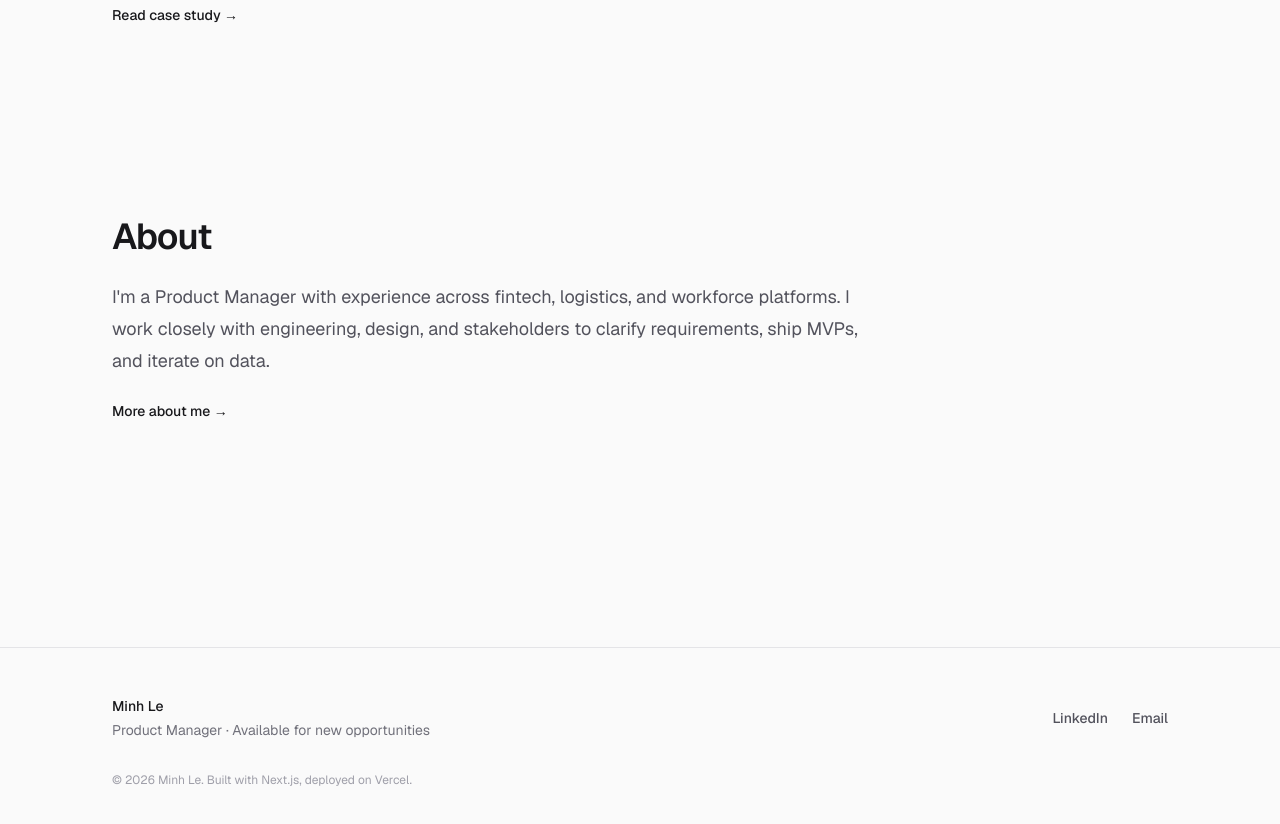
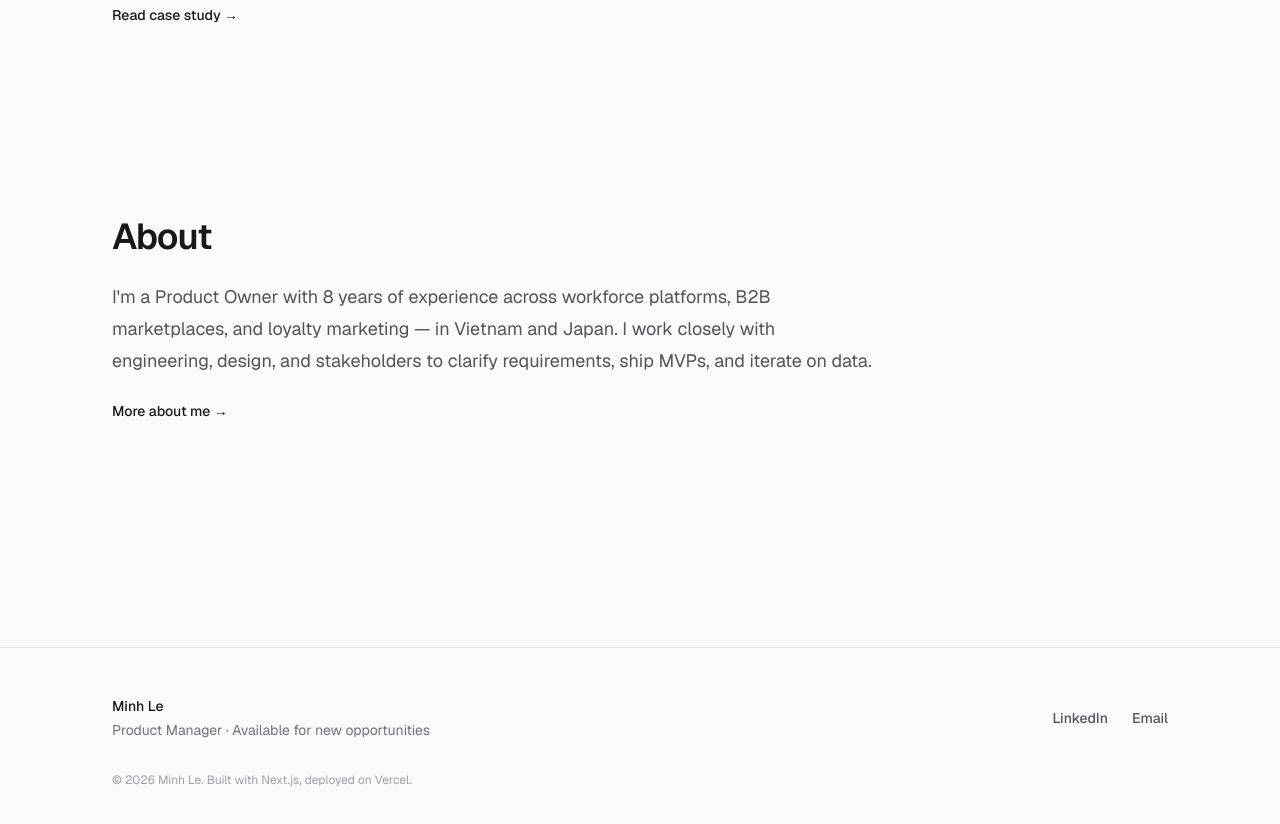
Before and after one commit to minhle2203/portfolio, a Next.js app: page / in a window 1280 px wide. Shown: the part 1940-2764 px from the top of the page. Built offline with nearby package versions, Linux system fonts and the light colour scheme; no server answers.

Commit message:
M7: Framer Motion fade-in animations + GA4 integration (gated by NEXT_PUBLIC_GA_ID env var)

```diff
--- a/app/about/page.tsx
+++ b/app/about/page.tsx
@@ -1,4 +1,5 @@
 import Container from "@/components/Container";
+import FadeIn from "@/components/FadeIn";
 import { aboutContent } from "@/lib/about";
 
 export const metadata = {
@@ -11,6 +12,7 @@ export default function AboutPage() {
 
   return (
     <Container>
+      <FadeIn>
       <section className="py-24 sm:py-32">
         <p className="text-sm font-medium uppercase tracking-widest text-zinc-500 dark:text-zinc-400">
           About
@@ -28,7 +30,9 @@ export default function AboutPage() {
           ))}
         </div>
       </section>
+      </FadeIn>
 
+      <FadeIn>
       <section className="border-t border-zinc-200 py-16 sm:py-24 dark:border-zinc-800">
         <h2 className="text-3xl font-semibold tracking-tight text-zinc-900 dark:text-zinc-50 sm:text-4xl">
           Experience
@@ -63,7 +67,9 @@ export default function AboutPage() {
           ))}
         </div>
       </section>
+      </FadeIn>
 
+      <FadeIn>
       <section className="border-t border-zinc-200 py-16 sm:py-24 dark:border-zinc-800">
         <h2 className="text-3xl font-semibold tracking-tight text-zinc-900 dark:text-zinc-50 sm:text-4xl">
           Skills & methods
@@ -83,7 +89,9 @@ export default function AboutPage() {
           ))}
         </div>
       </section>
+      </FadeIn>
 
+      <FadeIn>
       <section className="border-t border-zinc-200 py-16 sm:py-24 dark:border-zinc-800">
         <div className="grid gap-16 sm:grid-cols-2">
           <div>
@@ -119,6 +127,7 @@ export default function AboutPage() {
           </div>
         </div>
       </section>
+      </FadeIn>
     </Container>
   );
 }
--- a/app/layout.tsx
+++ b/app/layout.tsx
@@ -1,8 +1,11 @@
 import type { Metadata } from "next";
 import { Geist, Geist_Mono } from "next/font/google";
+import { GoogleAnalytics } from "@next/third-parties/google";
 import Header from "@/components/Header";
 import Footer from "@/components/Footer";
 import "./globals.css";
+
+const GA_ID = process.env.NEXT_PUBLIC_GA_ID;
 
 const geistSans = Geist({
   variable: "--font-geist-sans",
@@ -35,6 +38,7 @@ export default function RootLayout({
         <main className="flex-1">{children}</main>
         <Footer />
       </body>
+      {GA_ID && <GoogleAnalytics gaId={GA_ID} />}
     </html>
   );
 }
--- a/app/page.tsx
+++ b/app/page.tsx
@@ -1,6 +1,7 @@
 import Link from "next/link";
 import Container from "@/components/Container";
 import ProjectCard from "@/components/ProjectCard";
+import FadeIn from "@/components/FadeIn";
 import { getFeaturedProjects } from "@/lib/projects";
 
 export default function Home() {
@@ -9,6 +10,7 @@ export default function Home() {
   return (
     <>
       <Container>
+        <FadeIn>
           <section className="flex min-h-[calc(80vh-4rem)] flex-col justify-center py-24 sm:py-32">
             <p className="text-sm font-medium uppercase tracking-widest text-zinc-500 dark:text-zinc-400">
               Product Manager
@@ -17,14 +19,16 @@ export default function Home() {
               Hi, I&apos;m Minh.
             </h1>
             <p className="mt-8 max-w-2xl text-xl leading-9 text-zinc-600 dark:text-zinc-400 sm:text-2xl">
-            I turn ambiguous problems into shipped solutions. Currently focused
-            on fintech, supply chain, and workforce platforms.
+              I turn ambiguous problems into shipped solutions. Currently
+              focused on fintech, supply chain, and workforce platforms.
             </p>
           </section>
+        </FadeIn>
       </Container>
 
       <Container>
         <section className="py-16 sm:py-24">
+          <FadeIn>
             <div className="flex items-end justify-between">
               <h2 className="text-3xl font-semibold tracking-tight text-zinc-900 dark:text-zinc-50 sm:text-4xl">
                 Featured work
@@ -36,25 +40,30 @@ export default function Home() {
                 All work →
               </Link>
             </div>
+          </FadeIn>
           <div className="mt-12 grid gap-12 sm:grid-cols-2 sm:gap-x-8 sm:gap-y-16">
-            {featured.map((project) => (
-              <ProjectCard key={project.slug} project={project} />
+            {featured.map((project, i) => (
+              <FadeIn key={project.slug} delay={i * 0.1}>
+                <ProjectCard project={project} />
+              </FadeIn>
             ))}
           </div>
         </section>
       </Container>
 
       <Container>
+        <FadeIn>
           <section className="py-16 sm:py-24">
             <div className="max-w-3xl">
               <h2 className="text-3xl font-semibold tracking-tight text-zinc-900 dark:text-zinc-50 sm:text-4xl">
                 About
               </h2>
               <p className="mt-6 text-lg leading-8 text-zinc-600 dark:text-zinc-400">
-              I&apos;m a Product Manager with experience across fintech,
-              logistics, and workforce platforms. I work closely with
-              engineering, design, and stakeholders to clarify requirements,
-              ship MVPs, and iterate on data.
+                I&apos;m a Product Owner with 8 years of experience across
+                workforce platforms, B2B marketplaces, and loyalty marketing —
+                in Vietnam and Japan. I work closely with engineering, design,
+                and stakeholders to clarify requirements, ship MVPs, and iterate
+                on data.
               </p>
               <Link
                 href="/about"
@@ -64,6 +73,7 @@ export default function Home() {
               </Link>
             </div>
           </section>
+        </FadeIn>
       </Container>
     </>
   );
--- a/app/work/[slug]/page.tsx
+++ b/app/work/[slug]/page.tsx
@@ -2,6 +2,7 @@ import { notFound } from "next/navigation";
 import Link from "next/link";
 import Container from "@/components/Container";
 import CaseStudySection from "@/components/CaseStudySection";
+import FadeIn from "@/components/FadeIn";
 import { getProjectBySlug, projects } from "@/lib/projects";
 import { getCaseStudyContent } from "@/lib/case-studies";
 
@@ -40,6 +41,7 @@ export default async function CaseStudyPage({
         >
           ← All work
         </Link>
+        <FadeIn>
         <header className="mt-8">
           <p className="text-sm font-medium uppercase tracking-widest text-zinc-500 dark:text-zinc-400">
             {project.company} · {project.year}
@@ -91,14 +93,19 @@ export default async function CaseStudyPage({
             )}
           </dl>
         </header>
+        </FadeIn>
 
         {content ? (
           <div className="mt-20 max-w-3xl">
-            <p className="text-lg leading-9 text-zinc-700 dark:text-zinc-300">
-              {content.context}
-            </p>
+            <FadeIn>
+              <p className="text-lg leading-9 text-zinc-700 dark:text-zinc-300">
+                {content.context}
+              </p>
+            </FadeIn>
             {content.sections.map((section, i) => (
-              <CaseStudySection key={i} section={section} />
+              <FadeIn key={i}>
+                <CaseStudySection section={section} />
+              </FadeIn>
             ))}
           </div>
         ) : (
--- a/app/work/page.tsx
+++ b/app/work/page.tsx
@@ -1,5 +1,6 @@
 import Container from "@/components/Container";
 import ProjectCard from "@/components/ProjectCard";
+import FadeIn from "@/components/FadeIn";
 import { projects } from "@/lib/projects";
 
 export const metadata = {
@@ -10,16 +11,21 @@ export default function WorkPage() {
   return (
     <Container>
       <section className="py-24 sm:py-32">
+        <FadeIn>
           <h1 className="text-4xl font-semibold tracking-tight text-zinc-900 dark:text-zinc-50 sm:text-5xl">
             Selected work
           </h1>
           <p className="mt-6 max-w-2xl text-lg leading-8 text-zinc-600 dark:text-zinc-400">
             Product decisions, research, and impact from my work as a Product
-          Manager — across fintech, logistics, and workforce platforms.
+            Manager — across workforce platforms, B2B marketplaces, and loyalty
+            marketing.
           </p>
+        </FadeIn>
         <div className="mt-16 grid gap-12 sm:grid-cols-2 sm:gap-x-8 sm:gap-y-16">
-          {projects.map((project) => (
-            <ProjectCard key={project.slug} project={project} />
+          {projects.map((project, i) => (
+            <FadeIn key={project.slug} delay={i * 0.1}>
+              <ProjectCard project={project} />
+            </FadeIn>
           ))}
         </div>
       </section>
--- /dev/null
+++ b/components/FadeIn.tsx
@@ -0,0 +1,24 @@
+"use client";
+
+import { motion } from "framer-motion";
+import type { ReactNode } from "react";
+
+type Props = {
+  children: ReactNode;
+  delay?: number;
+  className?: string;
+};
+
+export default function FadeIn({ children, delay = 0, className }: Props) {
+  return (
+    <motion.div
+      initial={{ opacity: 0, y: 24 }}
+      whileInView={{ opacity: 1, y: 0 }}
+      viewport={{ once: true, margin: "-80px" }}
+      transition={{ duration: 0.6, delay, ease: [0.22, 1, 0.36, 1] }}
+      className={className}
+    >
+      {children}
+    </motion.div>
+  );
+}
```
Lines whose indentation alone changed are shown as unchanged.
